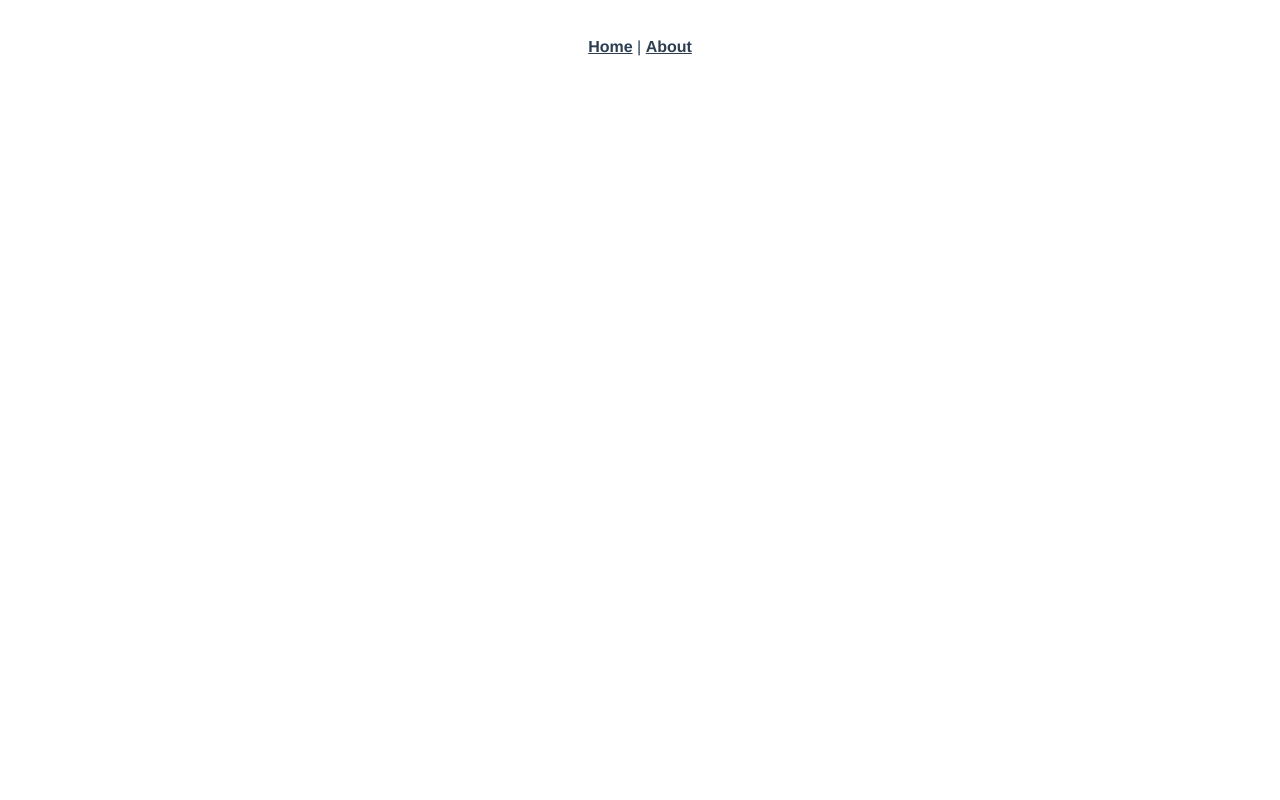
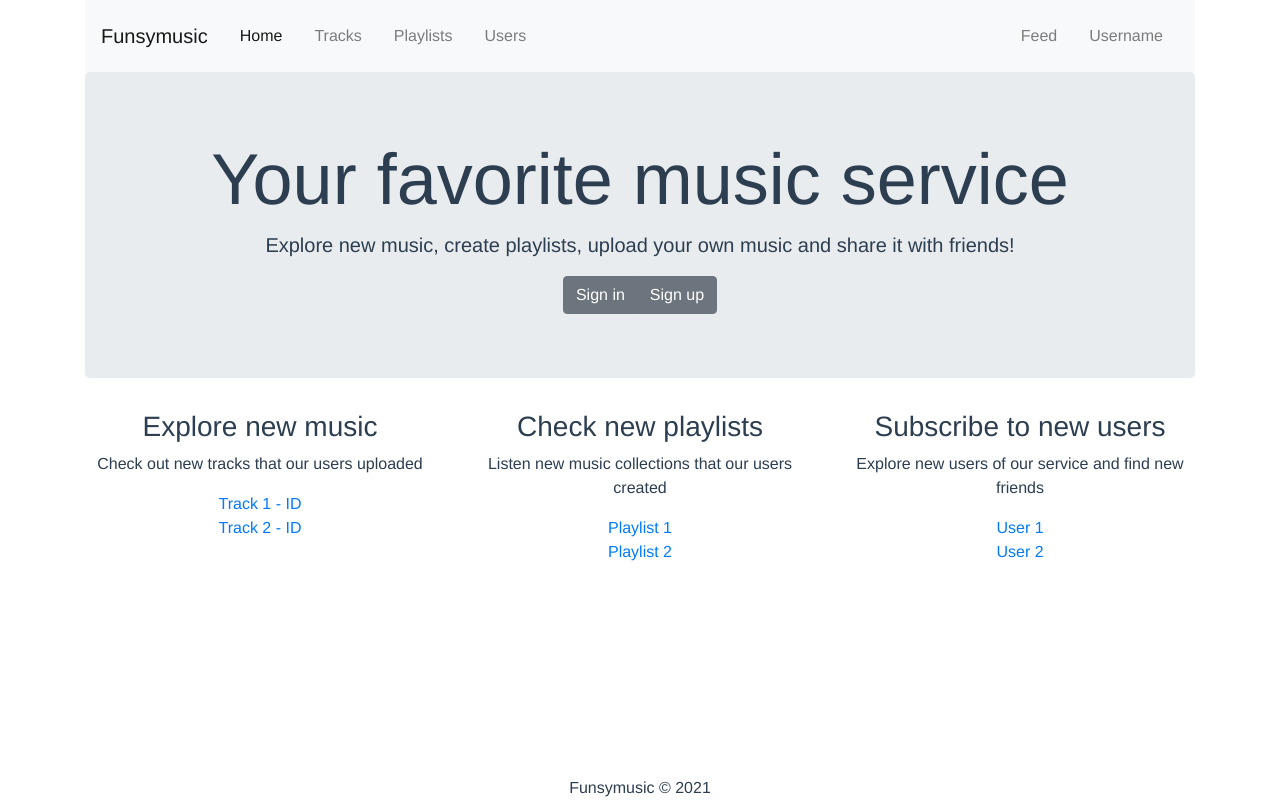
Before and after one commit to eTimokhov/funsymusic-web-client, a Vue app: page /home in a window 1280 px wide. Built offline with nearby package versions, Linux system fonts and the light colour scheme.

Commit message:
add header/footer, some static content

```diff
--- a/package.json
+++ b/package.json
@@ -8,6 +8,8 @@
     "lint": "vue-cli-service lint"
   },
   "dependencies": {
+    "axios": "^0.21.1",
+    "bootstrap-vue": "^2.21.2",
     "core-js": "^3.6.5",
     "vue": "^2.6.11",
     "vue-router": "^3.2.0",
--- a/src/App.vue
+++ b/src/App.vue
@@ -1,10 +1,10 @@
 <template>
   <div id="app">
-    <div id="nav">
-      <router-link to="/">Home</router-link> |
-      <router-link to="/about">About</router-link>
-    </div>
-    <router-view/>
+    <b-container>
+      <app-header/>
+      <router-view/>
+      <app-footer/>
+    </b-container>
   </div>
 </template>
 
@@ -30,3 +30,14 @@
   }
 }
 </style>
+<script>
+import AppHeader from '@/components/AppHeader'
+import AppFooter from '@/components/AppFooter'
+
+export default {
+  components: {
+    AppFooter,
+    AppHeader
+  }
+}
+</script>
--- /dev/null
+++ b/src/components/AppFooter.vue
@@ -0,0 +1,20 @@
+<template>
+  <b-row>
+    <b-col>
+      <div class="fixed-bottom">Funsymusic &copy; {{ currentYear }}</div>
+    </b-col>
+  </b-row>
+</template>
+
+<script>
+export default {
+  name: 'AppFooter',
+  computed: {
+    currentYear: () => new Date().getFullYear()
+  }
+}
+</script>
+
+<style scoped>
+
+</style>
--- /dev/null
+++ b/src/components/AppHeader.vue
@@ -0,0 +1,75 @@
+<template>
+  <b-row>
+    <b-col>
+      <b-navbar toggleable="lg" type="light" variant="light">
+        <b-navbar-brand href="#">Funsymusic</b-navbar-brand>
+
+        <b-navbar-toggle target="nav-collapse"></b-navbar-toggle>
+
+        <b-collapse id="nav-collapse" is-nav>
+          <b-navbar-nav>
+            <b-nav-item active-class="active" class="nav-link" to="/home">Home</b-nav-item>
+            <b-nav-item active-class="active" class="nav-link" to="/browse/tracks">Tracks</b-nav-item>
+            <b-nav-item active-class="active" class="nav-link" to="/browse/playlists">Playlists</b-nav-item>
+            <b-nav-item active-class="active" class="nav-link" to="/browse/users">Users</b-nav-item>
+          </b-navbar-nav>
+          <b-navbar-nav class="ml-auto">
+            <b-nav-item active-class="active" class="nav-link" to="/feed">Feed</b-nav-item>
+            <b-nav-item active-class="active" class="nav-link" to="/user/me">Username</b-nav-item>
+          </b-navbar-nav>
+        </b-collapse>
+      </b-navbar>
+    </b-col>
+  </b-row>
+
+  <!--  <nav class="navbar navbar-expand-lg navbar-light bg-light">-->
+  <!--    <button class="navbar-toggler" type="button" data-toggle="collapse"-->
+  <!--            data-target="#navbarContent">-->
+  <!--      <span class="navbar-toggler-icon"></span>-->
+  <!--    </button>-->
+  <!--    <a class="navbar-brand" href="#">Funsymusic</a>-->
+  <!--    <div class="collapse navbar-collapse" id="navbarContent">-->
+  <!--      <ul class="navbar-nav">-->
+  <!--        &lt;!&ndash;        <li class="nav-item" th:classappend="${page == 'home' ? 'active' : ''}">&ndash;&gt;-->
+  <!--        <li class="nav-item">-->
+  <!--          <router-link to="/home" active-class="active">Home</router-link>-->
+  <!--        </li>-->
+  <!--        <li class="nav-item">-->
+  <!--          <router-link to="/browse/tracks" active-class="active">Tracks</router-link>-->
+  <!--        </li>-->
+  <!--        <li class="nav-item">-->
+  <!--          <router-link to="/browse/playlists" active-class="active">Playlists</router-link>-->
+  <!--        </li>-->
+  <!--        <li class="nav-item">-->
+  <!--          <router-link to="/browse/users" active-class="active">Users</router-link>-->
+  <!--        </li>-->
+  <!--      </ul>-->
+  <!--      <ul class="navbar-nav ml-md-auto">-->
+  <!--        <li class="nav-item">-->
+  <!--          <router-link to="/feed" active-class="active">Feed</router-link>-->
+  <!--        </li>-->
+  <!--        <li class="nav-item">-->
+  <!--          <router-link to="/user/me" active-class="active">username</router-link>-->
+  <!--        </li>-->
+  <!--        <li class="nav-item">-->
+  <!--          LOGOUT-->
+  <!--          &lt;!&ndash;            <form method="POST" th:action="@{~/logout}">&ndash;&gt;-->
+  <!--          &lt;!&ndash;              <input type="hidden" name="${_csrf.parameterName}" value="${_csrf.token}"/>&ndash;&gt;-->
+  <!--          &lt;!&ndash;              <input type="hidden" th:name="${_csrf.parameterName}" th:value="${_csrf.token}"/>&ndash;&gt;-->
+  <!--          &lt;!&ndash;              <button class="nav-link btn btn-outline-secondary">Log out</button>&ndash;&gt;-->
+  <!--          &lt;!&ndash;            </form>&ndash;&gt;-->
+  <!--        </li>-->
+  <!--      </ul>-->
+  <!--    </div>-->
+  <!--  </nav>-->
+</template>
+
+<script>
+export default {
+  name: 'AppHeader'
+}
+</script>
+
+<style scoped>
+
+</style>
--- a/src/main.js
+++ b/src/main.js
@@ -2,8 +2,14 @@ import Vue from 'vue'
 import App from './App.vue'
 import router from './router'
 import store from './store'
+import { BootstrapVue, IconsPlugin } from 'bootstrap-vue'
+
+import 'bootstrap/dist/css/bootstrap.css'
+import 'bootstrap-vue/dist/bootstrap-vue.css'
 
 Vue.config.productionTip = false
+Vue.use(BootstrapVue)
+Vue.use(IconsPlugin)
 
 new Vue({
   router,
--- a/src/router/index.js
+++ b/src/router/index.js
@@ -7,6 +7,10 @@ Vue.use(VueRouter)
 const routes = [
   {
     path: '/',
+    redirect: 'home'
+  },
+  {
+    path: '/home',
     name: 'Home',
     component: Home
   },
--- a/src/views/Home.vue
+++ b/src/views/Home.vue
@@ -1,18 +1,76 @@
 <template>
-  <div class="home">
-    <img alt="Vue logo" src="../assets/logo.png">
-    <HelloWorld msg="Welcome to Your Vue.js App"/>
+  <div>
+    <b-row>
+      <b-col>
+        <b-jumbotron header="Your favorite music service"
+                     lead="Explore new music, create playlists, upload your own music and share it with friends!">
+          <b-button-group>
+            <b-button to="/login" variant="secondary">Sign in</b-button>
+            <b-button to="/registration" variant="secondary">Sign up</b-button>
+          </b-button-group>
+        </b-jumbotron>
+      </b-col>
+    </b-row>
+    <b-row>
+      <b-col md="4">
+        <h3>
+          Explore new music
+        </h3>
+        <p>
+          Check out new tracks that our users uploaded
+        </p>
+        <ul class="list-unstyled">
+          <li>
+            <router-link to="/tracks/1">Track 1 - ID</router-link>
+          </li>
+          <li>
+            <router-link to="/tracks/2">Track 2 - ID</router-link>
+          </li>
+        </ul>
+      </b-col>
+      <b-col md="4">
+        <h3>
+          Check new playlists
+        </h3>
+        <p>
+          Listen new music collections that our users created
+        </p>
+        <ul class="list-unstyled">
+          <li>
+            <router-link to="/playlists/1">Playlist 1</router-link>
+          </li>
+          <li>
+            <router-link to="/playlists/2">Playlist 2</router-link>
+          </li>
+        </ul>
+      </b-col>
+      <b-col md="4">
+        <h3>
+          Subscribe to new users
+        </h3>
+        <p>
+          Explore new users of our service and find new friends
+        </p>
+        <ul class="list-unstyled">
+          <li>
+            <router-link to="/users/1">User 1</router-link>
+          </li>
+          <li>
+            <router-link to="/users/2">User 2</router-link>
+          </li>
+        </ul>
+      </b-col>
+    </b-row>
   </div>
 </template>
 
 <script>
 // @ is an alias to /src
-import HelloWorld from '@/components/HelloWorld.vue'
+// import HelloWorld from '@/components/HelloWorld.vue'
 
 export default {
-  name: 'Home',
-  components: {
-    HelloWorld
-  }
+  name: 'Home'
+  // components: {
+  // }
 }
 </script>
```
Also changed, not shown: 1 other file (tests, documents, lock files or other folders).
